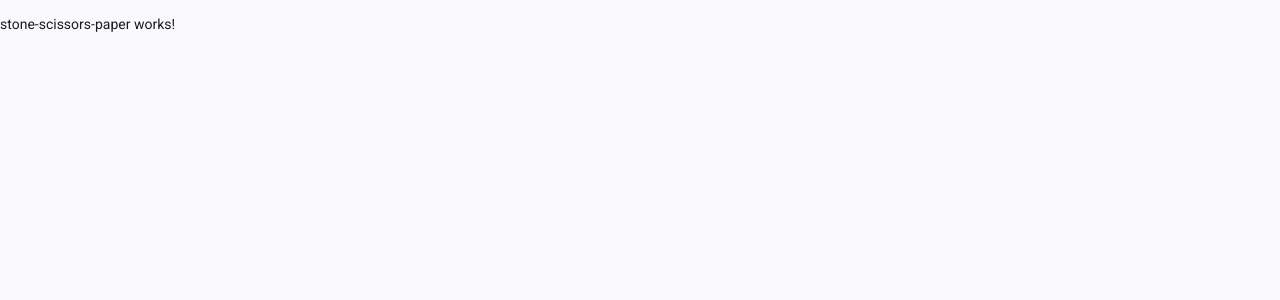
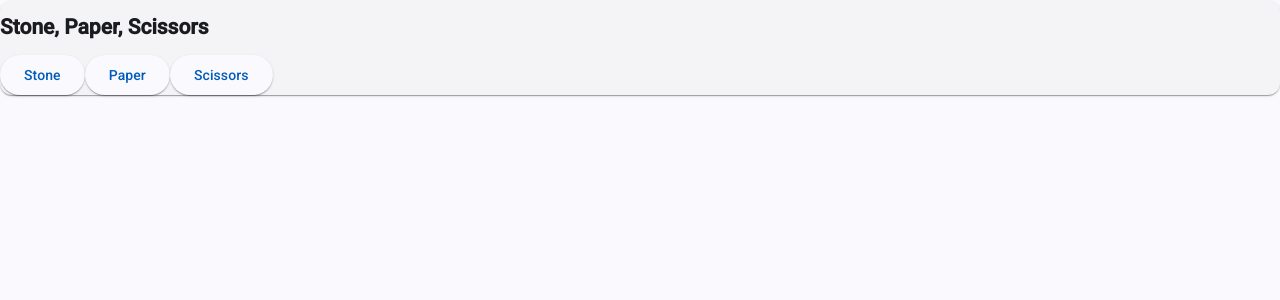
Before and after one commit to Dbarahonan/ssp-game-web, an Angular app: page / in a window 1280 px wide. Shown: the top 300 px of the page. Built offline with nearby package versions, Linux system fonts and the light colour scheme.

Commit message:
feat(ssp): add basic logic for ssp component

```diff
--- a/src/app/components/stone-scissors-paper/stone-scissors-paper.html
+++ b/src/app/components/stone-scissors-paper/stone-scissors-paper.html
@@ -1 +1,18 @@
-<p>stone-scissors-paper works!</p>
+<mat-card class="ssp-card">
+    <h2>Stone, Paper, Scissors</h2>
+
+    <div *ngIf="loading">Loading...</div>
+
+    <div *ngIf="!playerChoice && !loading" class="buttons">
+      <button mat-raised-button color="primary" *ngFor="let option of options" (click)="play(option)">
+        {{ option }}
+      </button>
+    </div>
+
+    <div *ngIf="playerChoice && !loading" class="results">
+      <p>Your choice: {{ playerChoice }}</p>
+      <p>Computer: {{ computerChoice }}</p>
+      <h3>{{ result }}</h3>
+      <button mat-stroked-button color="accent" (click)="reset()">Play Again</button>
+    </div>
+  </mat-card>
--- a/src/app/components/stone-scissors-paper/stone-scissors-paper.ts
+++ b/src/app/components/stone-scissors-paper/stone-scissors-paper.ts
@@ -1,12 +1,33 @@
+import { CommonModule } from '@angular/common';
 import { Component } from '@angular/core';
+import { MatButtonModule } from '@angular/material/button';
+import { MatCardModule } from '@angular/material/card';
+import { MatIconModule } from '@angular/material/icon';
 
 @Component({
   selector: 'app-stone-scissors-paper',
-  imports: [],
+  imports: [CommonModule, MatButtonModule, MatCardModule, MatIconModule],
   templateUrl: './stone-scissors-paper.html',
   styleUrl: './stone-scissors-paper.scss',
   standalone: true
 })
 export class StoneScissorsPaper {
+  options = ['Stone', 'Paper', 'Scissors'];
+  playerChoice: string | null = null;
+  computerChoice: string | null = null;
+  result: string | null = null;
+  loading = false;
+
+  constructor() {}
+
+  play(choice: string) {
+    this.loading = true;
+  }
+
+  reset() {
+    this.playerChoice = null;
+    this.computerChoice = null;
+    this.result = null;
+  }
 
 }
```
